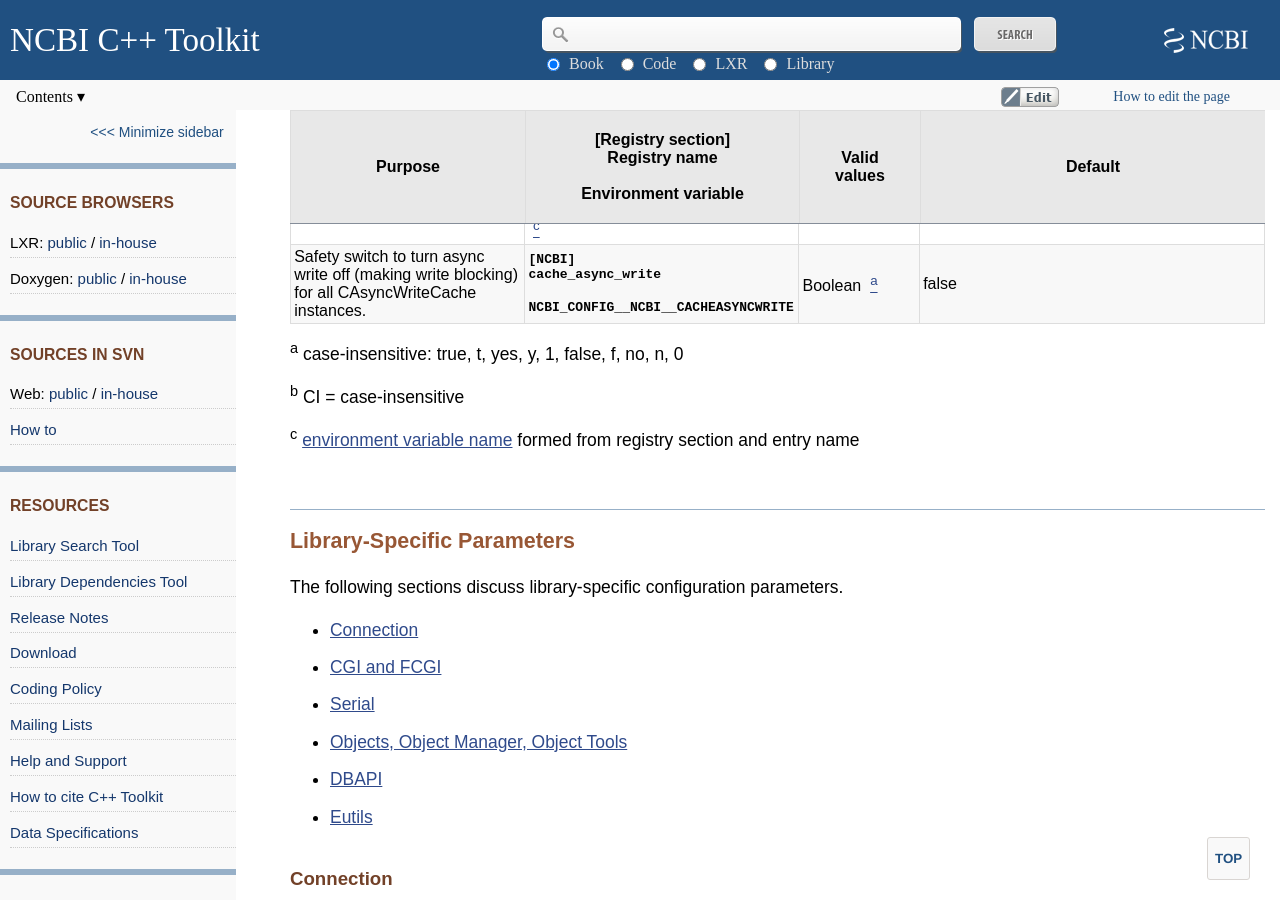
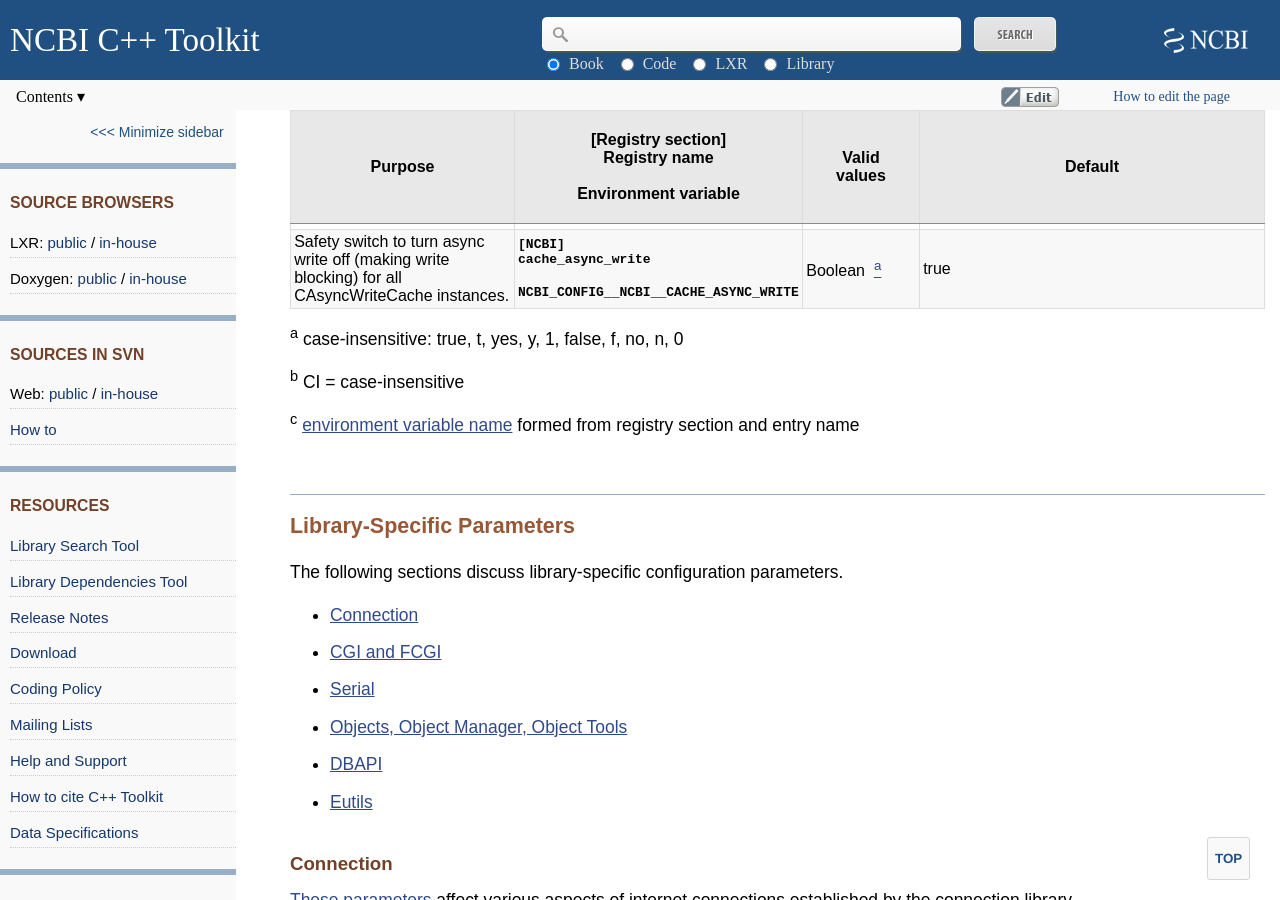
Before and after one commit to ncbi/cxx-toolkit, a Jekyll site: the page built from pages/ch_libconfig.md, in a window 1280 px wide and 900 px high, scrolled down 12865 px. Built offline with Jekyll 4.4.1, drawn with Linux system fonts in a browser that asks for light colours.

Commit message:
Fixed [NCBI] cache_async_write. JIRA CXX-1091

```diff
--- a/pages/ch_libconfig.md
+++ b/pages/ch_libconfig.md
@@ -359,7 +359,7 @@
 | Specify whether to load plugins from DLLs.             | **`[NCBI]`**<br/>**`Load_Plugins_From_DLLs`**<br/><br/>**`NCBI_LOAD_PLUGINS_FROM_DLLS`**     | Boolean  [<sup>a</sup>](#ch_libconfig.TF.12)      | [LOAD\_PLUGINS\_FROM\_DLLS\_BY\_DEFAULT](https://www.ncbi.nlm.nih.gov/IEB/ToolBox/CPP_DOC/lxr/ident?i=LOAD_PLUGINS_FROM_DLLS_BY_DEFAULT) |
 | Specify the directory to use for temporary files.      | **`[NCBI]`**<br/>**`TmpDir`**<br/><br/>**`NCBI_CONFIG__NCBI__TMPDIR`**  [<sup>c</sup>](#ch_libconfig.TF.14)     | a valid path            | ""                |
 | Specify the file name of a Unicode-to-ASCII translation table.            | **`[NCBI]`**<br/>**`UnicodeToAscii`**<br/><br/>**`NCBI_CONFIG__NCBI__UNICODETOASCII`**  [<sup>c</sup>](#ch_libconfig.TF.14) | a valid path            | ""                |
-| Safety switch to turn async write off (making write blocking) for all CAsyncWriteCache instances.  | **`[NCBI]`**<br/>**`cache_async_write`**<br/><br/>**`NCBI_CONFIG__NCBI__CACHEASYNCWRITE`**   | Boolean  [<sup>a</sup>](#ch_libconfig.TF.12)      | false |
+| Safety switch to turn async write off (making write blocking) for all CAsyncWriteCache instances.  | **`[NCBI]`**<br/>**`cache_async_write`**<br/><br/>**`NCBI_CONFIG__NCBI__CACHE_ASYNC_WRITE`** | Boolean  [<sup>a</sup>](#ch_libconfig.TF.12)      | true |
 
 
 <div class="table-scroll"></div>
```
